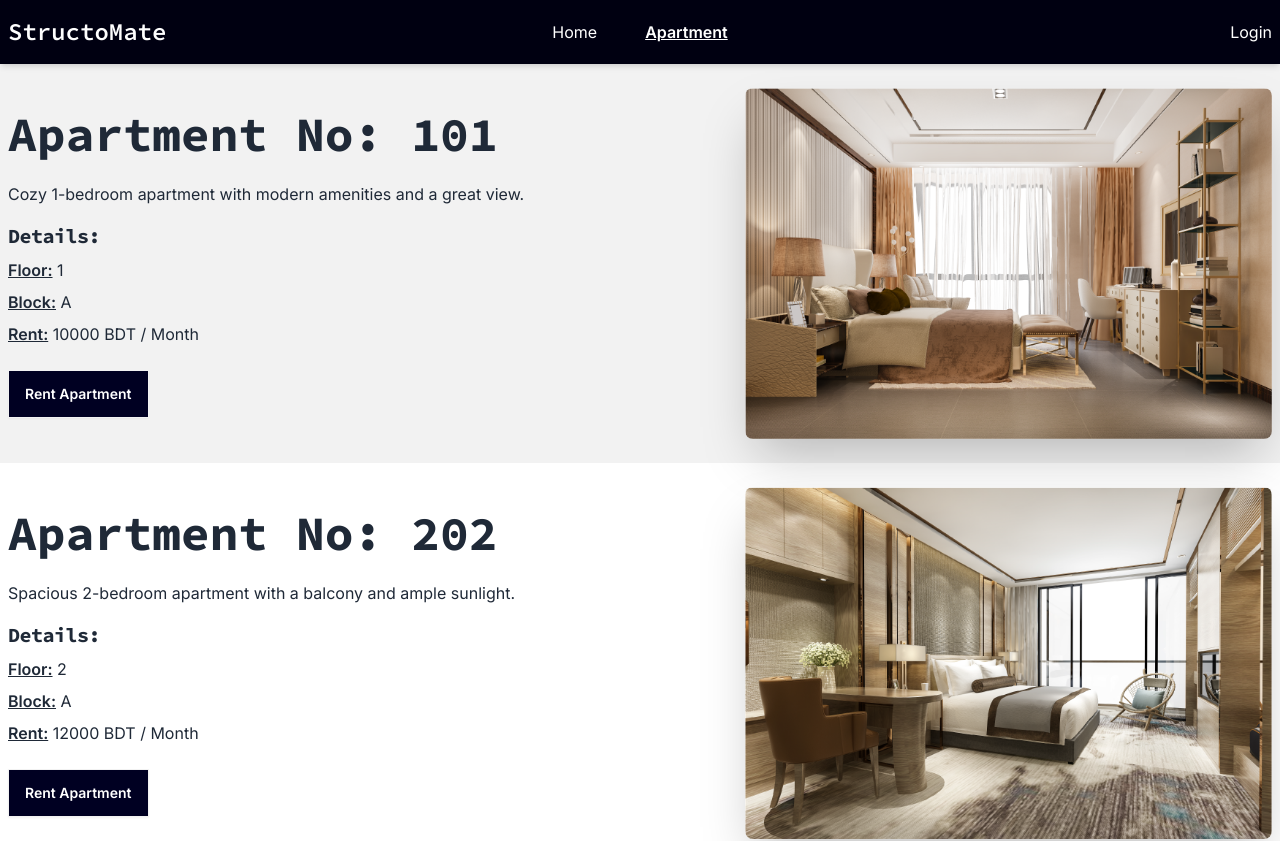
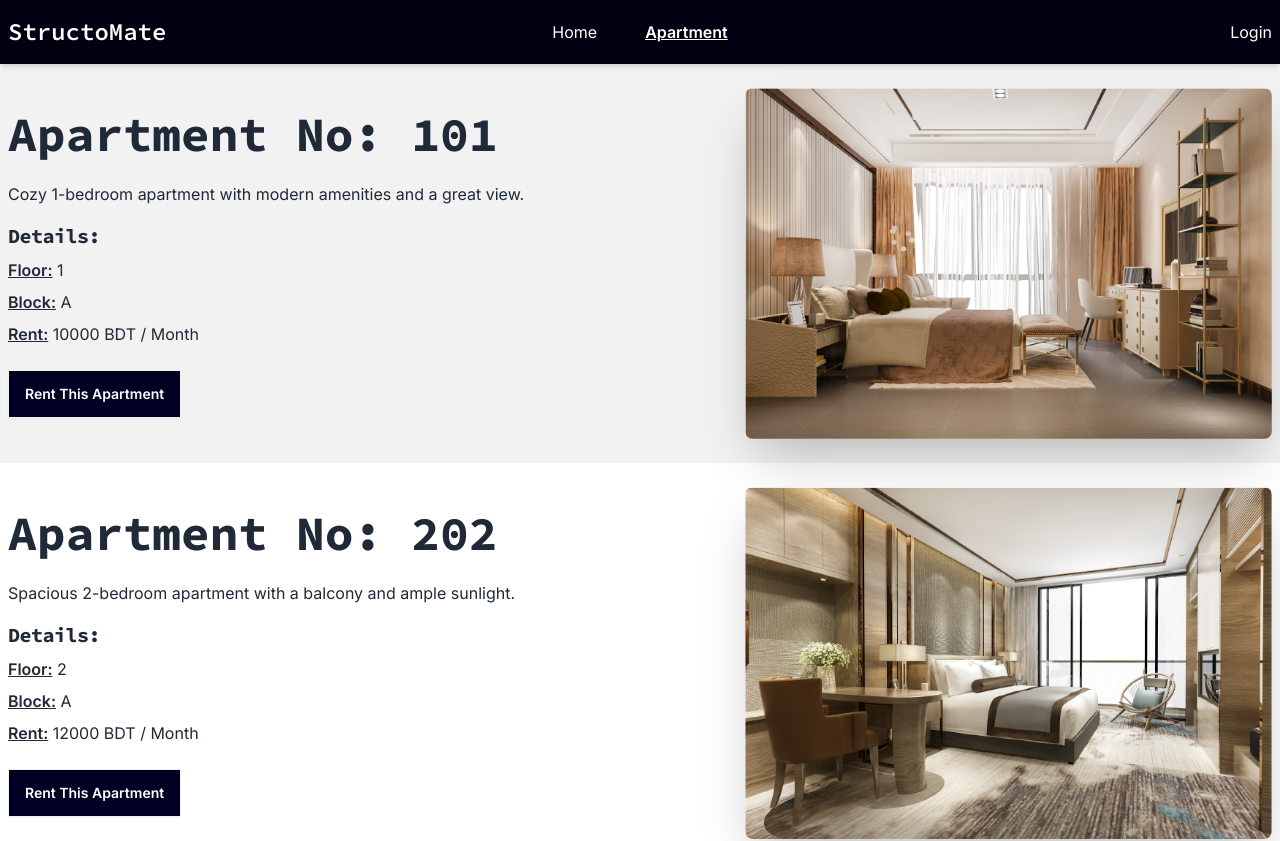
Before and after one commit to Ajmain-Fayek/StructoMate, a React (Vite) app: page /apartment in a window 1280 px wide. Shown: the top 841 px of the page. Built offline with nearby package versions, Linux system fonts and the light colour scheme.

Commit message:
rent apartment button linked to appartment page & rooms button text

```diff
--- a/src/Pages/Appartment/Rooms/Rooms.jsx
+++ b/src/Pages/Appartment/Rooms/Rooms.jsx
@@ -142,7 +142,7 @@ const Rooms = () => {
                         </li>
                     </ul>
                     <button className="btn rounded-none text-white hover:bg-[#004] bg-[#002]">
-                        Rent Apartment
+                        Rent This Apartment
                     </button>
                 </div>
             </div>
--- a/src/Pages/Home/AboutTheBuilding/AboutTheBuilding.jsx
+++ b/src/Pages/Home/AboutTheBuilding/AboutTheBuilding.jsx
@@ -1,3 +1,4 @@
+import { Link } from "react-router";
 import building1 from "../../../assets/Building/Building (1).webp";
 const AboutTheBuilding = () => {
     return (
@@ -52,9 +53,12 @@ const AboutTheBuilding = () => {
                             IoT-ready infrastructure for a seamless experience.
                         </li>
                     </ul>
-                    <button className="btn rounded-none text-white hover:bg-[#004] bg-[#002]">
+                    <Link
+                        to={"apartment"}
+                        className="btn rounded-none text-white hover:bg-[#004] bg-[#002]"
+                    >
                         Rent Apartment
-                    </button>
+                    </Link>
                 </div>
             </div>
         </div>
```
